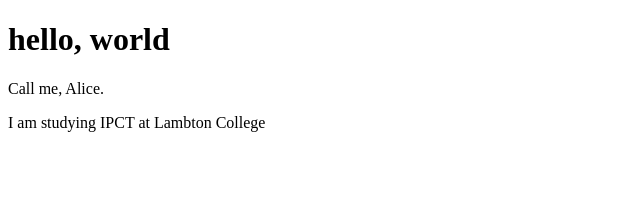
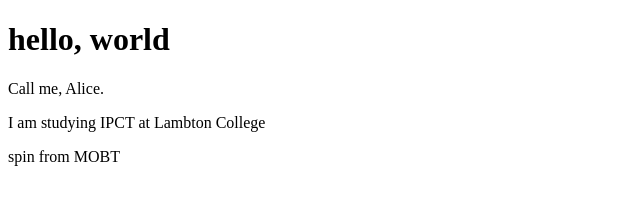
Before and after one commit to AliceDawoonChoi/website, a plain HTML site: page index.html in a window 1280 px wide. Shown: the whole page, without its empty margins (0-640 px from the left). Drawn offline with Linux system fonts and the light colour scheme.

Commit message:
Update index.html

```diff
--- a/index.html
+++ b/index.html
@@ -7,5 +7,6 @@
     <h1>hello, world</h1>
     <p>Call me, Alice.</p>
     <p>I am studying IPCT at Lambton College</p>
+    <p>spin from MOBT</p>
   </body>
 </html>
```
